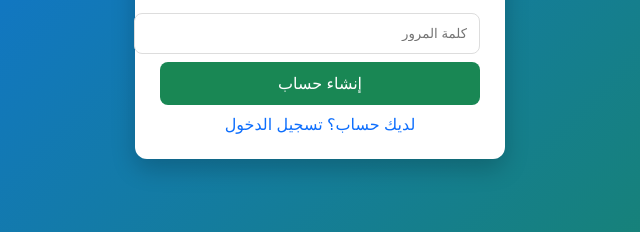
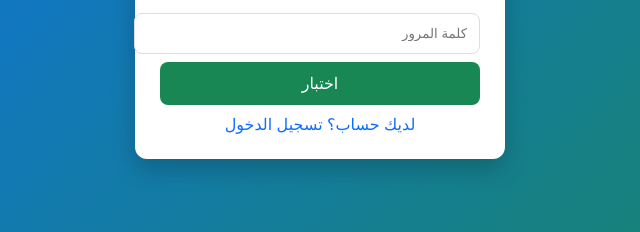
Before and after one commit to Ahmadkaled12/OnlineNet-Bank, a plain HTML site: page register.html in a window 1280 px wide. Shown: the part 419-651 px from the top of the page, 320-960 px from the left. Drawn offline with Linux system fonts and the light colour scheme.

Commit message:
Replace register button with test button

```diff
--- a/register.html
+++ b/register.html
@@ -72,7 +72,7 @@ text-decoration:none;
 <input type="email" id="email" placeholder="البريد الإلكتروني">
 <input type="password" id="password" placeholder="كلمة المرور">
 
-<button onclick="register()">إنشاء حساب</button>
+<button onclick="alert('زر يعمل')">اختبار</button>
 
 <a href="login.html">لديك حساب؟ تسجيل الدخول</a>
 </div>
```
